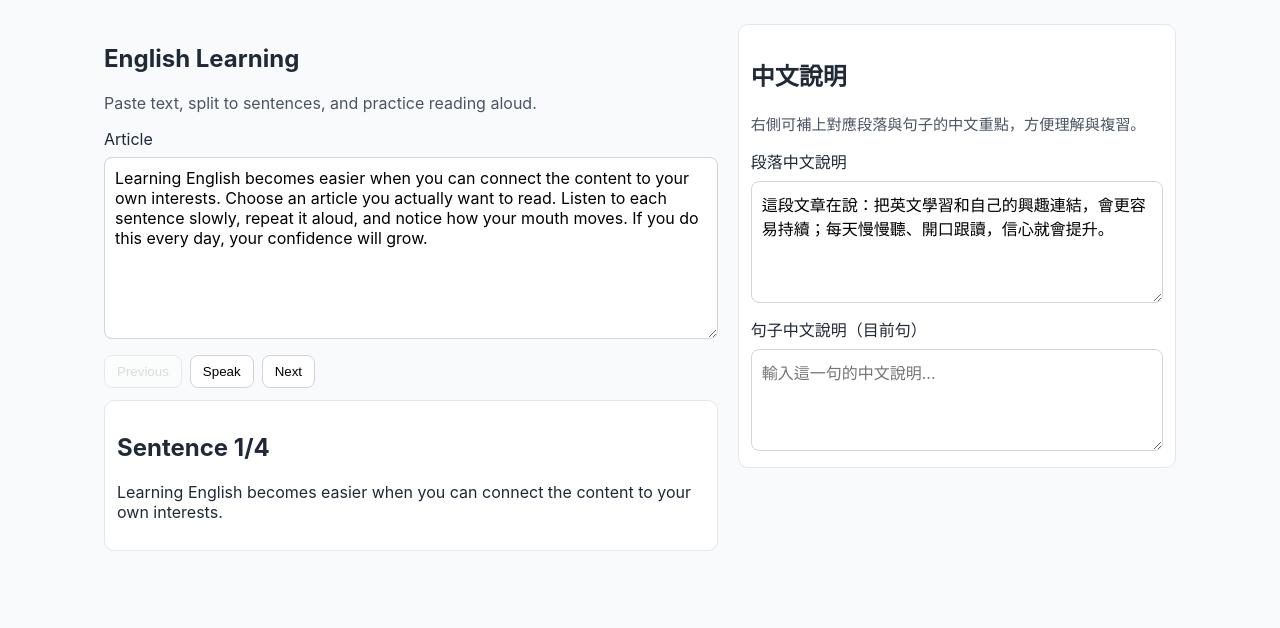
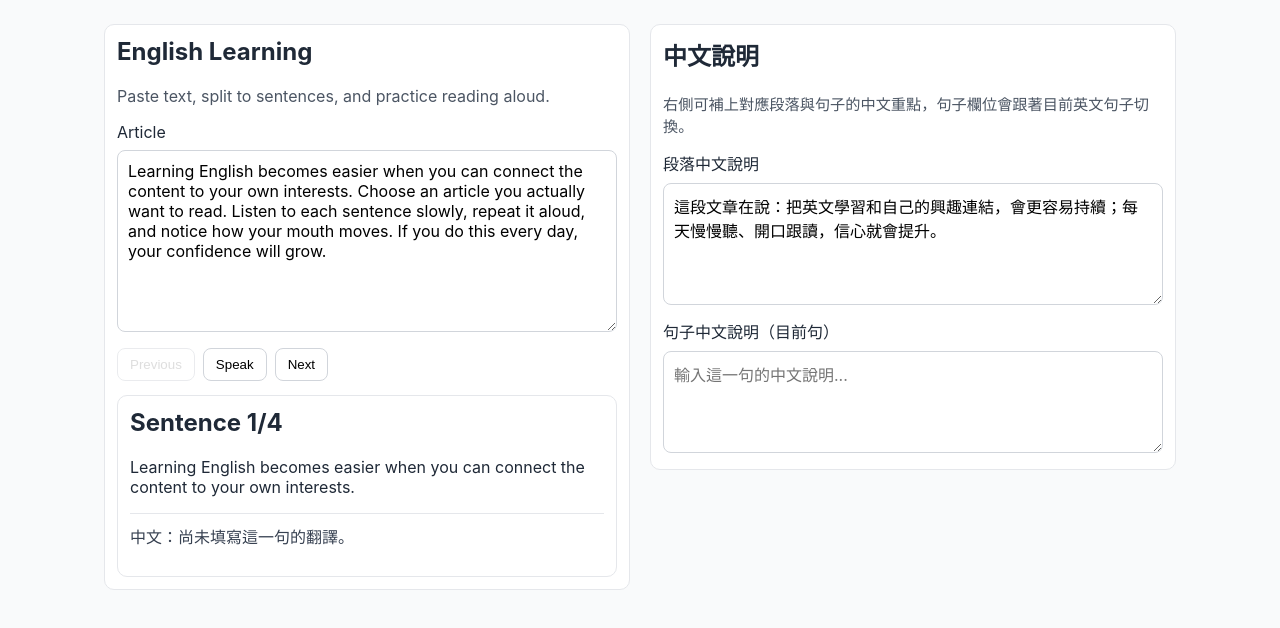
Before and after one commit to 114412307/English-learning, a React (Vite) app: page / in a window 1280 px wide. Shown: the top 628 px of the page. Built offline with nearby package versions, Linux system fonts and the light colour scheme.

Commit message:
Adjust layout symmetry and sync sentence note display

```diff
--- a/src/App.tsx
+++ b/src/App.tsx
@@ -41,9 +41,11 @@ export default function App() {
     window.speechSynthesis.speak(utter);
   }
 
+  const currentSentenceNote = sentenceNotes[currentIndex] ?? "";
+
   return (
     <main className="app split-layout">
-      <section className="left-pane">
+      <section className="left-pane card pane">
         <h1>English Learning</h1>
         <p className="subtitle">Paste text, split to sentences, and practice reading aloud.</p>
 
@@ -73,17 +75,20 @@ export default function App() {
           </button>
         </div>
 
-        <section className="card">
+        <section className="card sentence-card">
           <h2>
             Sentence {sentences.length ? currentIndex + 1 : 0}/{sentences.length}
           </h2>
           <p>{current || "No sentence available."}</p>
+          <p className="sentence-note-preview">
+            {currentSentenceNote ? `中文：${currentSentenceNote}` : "中文：尚未填寫這一句的翻譯。"}
+          </p>
         </section>
       </section>
 
-      <aside className="right-pane card">
+      <aside className="right-pane card pane">
         <h2>中文說明</h2>
-        <p className="note-help">右側可補上對應段落與句子的中文重點，方便理解與複習。</p>
+        <p className="note-help">右側可補上對應段落與句子的中文重點，句子欄位會跟著目前英文句子切換。</p>
 
         <label htmlFor="paragraph-note">段落中文說明</label>
         <textarea
@@ -96,7 +101,7 @@ export default function App() {
         <label htmlFor="sentence-note">句子中文說明（目前句）</label>
         <textarea
           id="sentence-note"
-          value={sentenceNotes[currentIndex] ?? ""}
+          value={currentSentenceNote}
           onChange={(e) => {
             const value = e.target.value;
             setSentenceNotes((prev) => prev.map((item, index) => (index === currentIndex ? value : item)));
--- a/src/styles.css
+++ b/src/styles.css
@@ -22,11 +22,20 @@ body {
   display: grid;
   gap: 20px;
   align-items: start;
-  grid-template-columns: minmax(0, 1.4fr) minmax(0, 1fr);
+  grid-template-columns: repeat(2, minmax(0, 1fr));
 }
 
 .subtitle {
   color: #4b5563;
+}
+
+.pane {
+  padding: 16px;
+}
+
+.pane h1,
+.pane h2 {
+  margin-top: 0;
 }
 
 textarea {
@@ -66,8 +75,7 @@ button:disabled {
 }
 
 .right-pane {
-  position: sticky;
-  top: 16px;
+  position: static;
 }
 
 .note-help {
@@ -81,12 +89,19 @@ button:disabled {
   margin-top: 10px;
 }
 
+.sentence-card {
+  margin-top: 14px;
+}
+
+.sentence-note-preview {
+  margin-top: 10px;
+  padding-top: 10px;
+  border-top: 1px solid #e5e7eb;
+  color: #374151;
+}
+
 @media (max-width: 920px) {
   .split-layout {
     grid-template-columns: 1fr;
   }
-
-  .right-pane {
-    position: static;
-  }
 }
```
